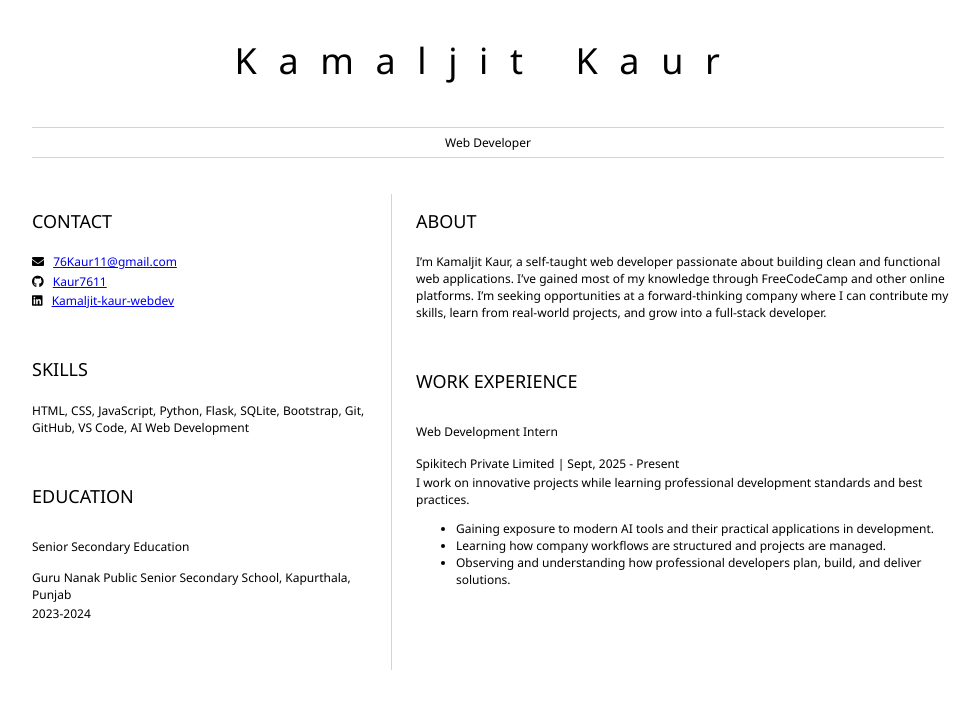
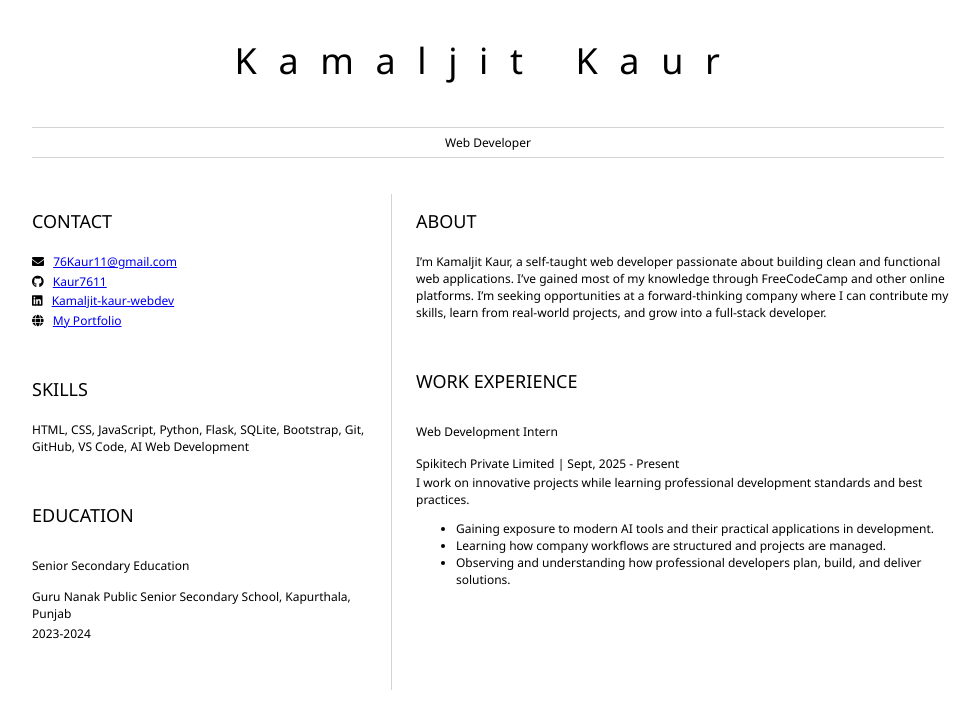
Before and after one commit to Kaur7611/Digital-Resume, a plain HTML site: page index.html in a window 1280 px wide. Shown: the whole page, without its empty margins (152-1132 px from the left). Drawn offline with Linux system fonts and the light colour scheme.

Commit message:
Added Portfolio link

```diff
--- a/index.html
+++ b/index.html
@@ -30,6 +30,11 @@
                         <i class="fab fa-linkedin" aria-hidden="true"></i>
                         <a href="https://www.linkedin.com/in/kamaljit-kaur-webdev">Kamaljit-kaur-webdev</a>
                     </p>
+					<p>
+                       <i class="fa fa-globe" aria-hidden="true"></i>
+                       <a href="https://kaur7611.pythonanywhere.com/" target="_blank">My Portfolio</a>
+                    </p>
+
 				</section>
 				<section>
 					<h2>SKILLS</h2>
```
